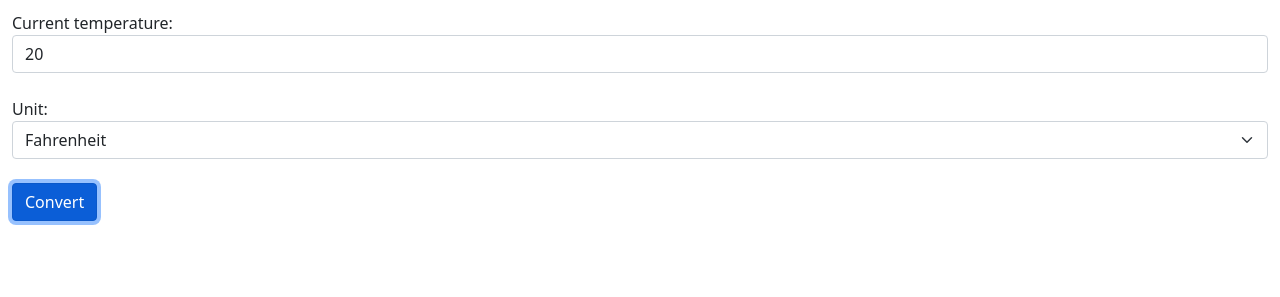
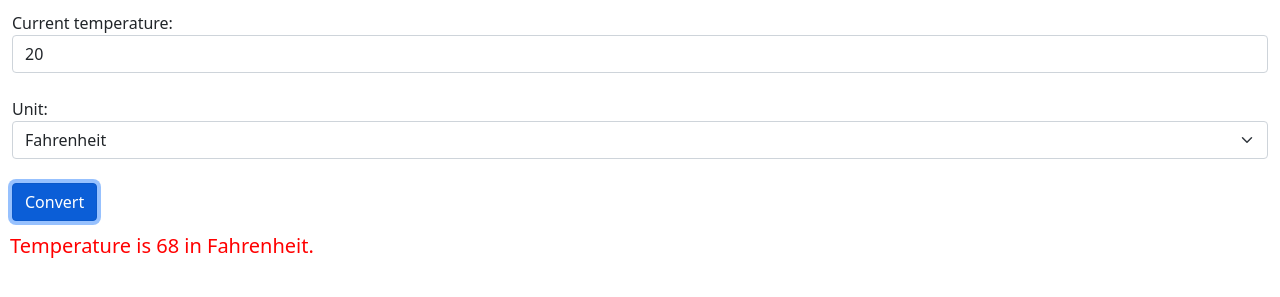
Before and after one commit to SoBaSanZa/Ex5b, a plain HTML site: page index.html in a window 1280 px wide. Both pictures are taken after a click on the button "Convert". Shown: the part 269-566 px from the top of the page. Drawn offline with nearby package versions, Linux system fonts and the light colour scheme.

Commit message:
Refactoring#3:display the result in <div>

```diff
--- a/index.html
+++ b/index.html
@@ -55,19 +55,20 @@
 			   var t1;
 			   var u1;
 
+			   t = parseFloat(t);
+
 			   if(u == "F"){
 					t1 = t * (9/5) + 32;
 					u1 = "Fahrenheit";
 			   }else if(u == "K"){
-					t1 =  t + 273.15;
-					u1 = "Réaumur";
+					t1 = (t + 273.15);
+					u1 = "Kelvin";
 			   }else if(u == "R"){
 					t1 = t * (4/5);
-					u1 = "Kelvin";
+					u1 = "Réaumur";
 			   }
 
-			   alert("Temperature is "+t1+" in "+u1);
-			   return;
+			   $("#result").html(`Temperature is ${t1} in ${u1}.`);
 
 			}
 	    $(document).ready(function(){
```
